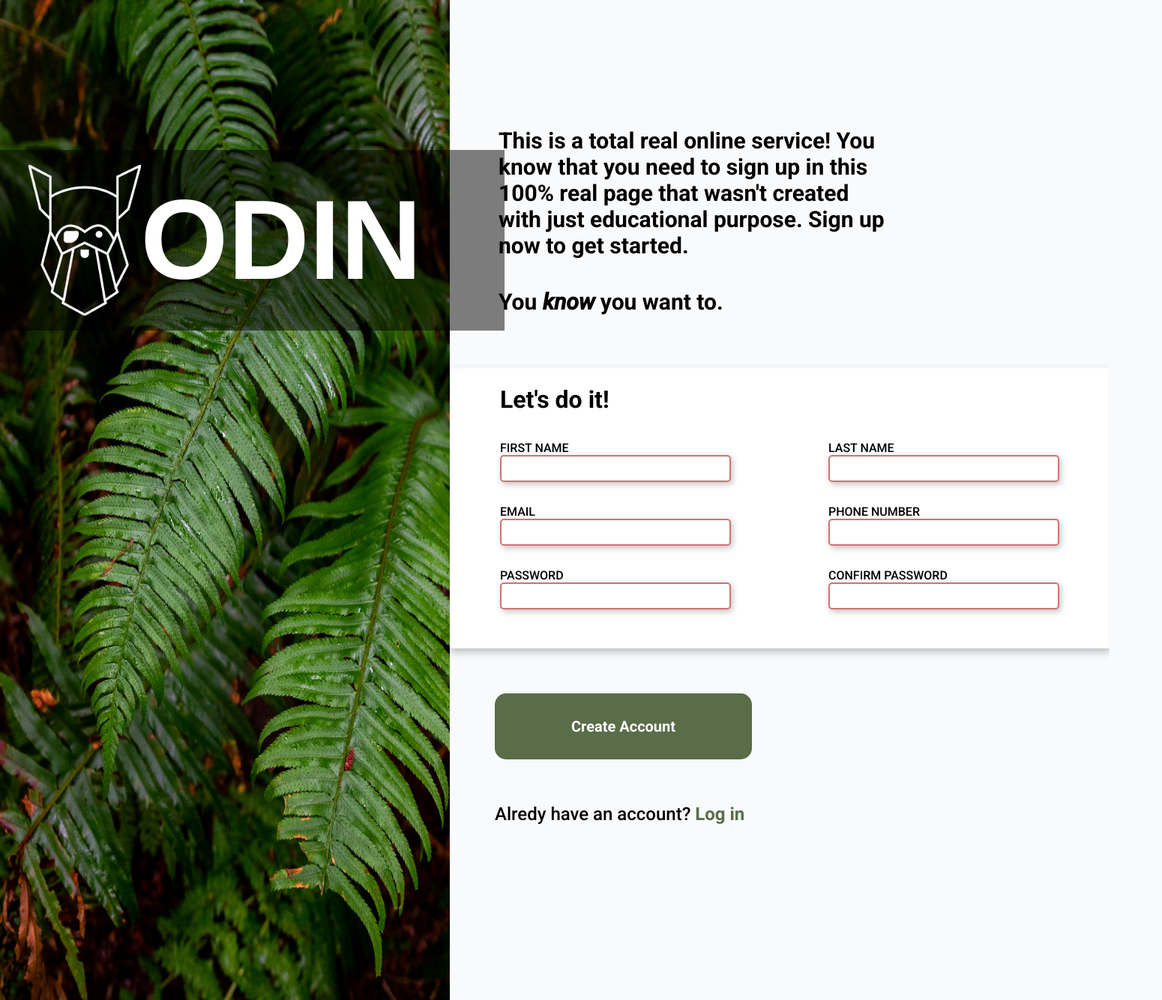
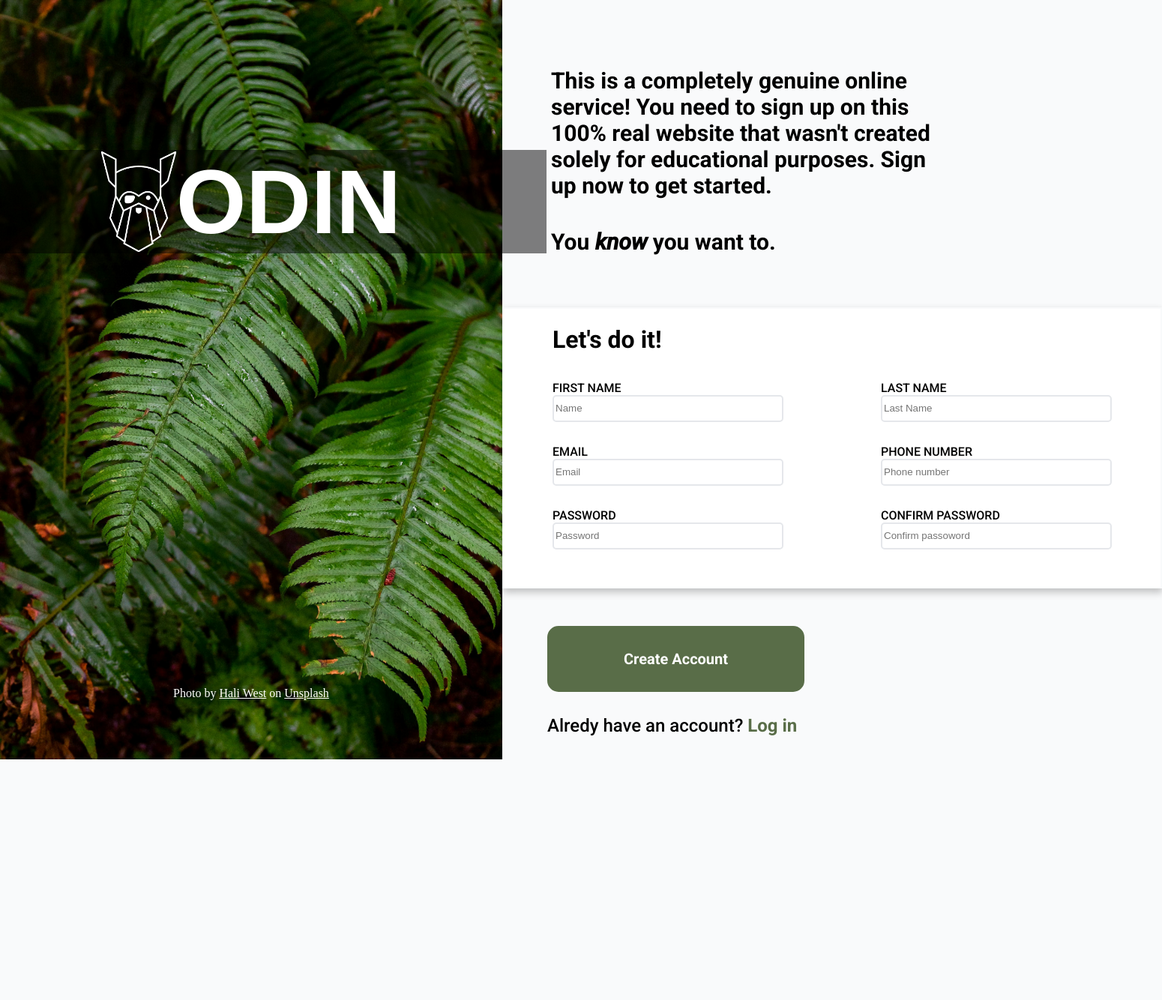
Before and after one commit to Hrid1402/Sign-up-Form, a plain HTML site: page index.html in a window 1280 px wide. Shown: the whole page at 75% size, 1550 px wide, since content can reach past the window. After the commit the page ends 1126 px from the top, so only its background shows below. Drawn offline with Linux system fonts and the light colour scheme; a web font is replaced by a local one.

Commit message:
better css

```diff
--- a/index.html
+++ b/index.html
@@ -8,38 +8,41 @@
 </head>
 <body>
     <div class="leftSide">
-        <img src="images/background.jpg" alt="background" width="600px">
+        <img src="images/background.jpg" alt="background"  height ="90%"width="670px">
         <div class="logo">
-            <img src="images/odin-lined.png" alt="logo" width="150px">
+            <img src="images/odin-lined.png" alt="logo" width="100px">
             <h1>ODIN</h1>
+            <p class="credits">Photo by <a href="https://unsplash.com/es/@haliewestphoto">Hali West</a> on <a href="https://unsplash.com/">Unsplash</a></p>
         </div>
     </div>
     <div class="rightSide">
         <div class="upperPart">
             <div class="mainText">
-                <h1>This is a total real online service! You know that you need to sign up in this 100% real page that wasn't created with just educational purpose. Sign up now to get started.</h1>
+                <h1>This is a completely genuine online service! You need to sign up on this 100% real website that wasn't created solely for educational purposes. Sign up now to get started.</h1>
                 <h1>You <span>know</span> you want to.</h1>
             </div>
         </div>
 
         <div class="formBlock">
             <h1>Let's do it!</h1>
-            <form id="form" action="#" method="get" class="mainForm">
+            <form id="form" action="https://httpbin.org/post" method="post" class="mainForm">
                 <div class="leftBlock">
 
                     <div class="block">
                         <label for="firstName">FIRST NAME</label>
-                        <input type="text" id="firstName" name="name" required>
+                        <input type="text" id="firstName" name="name" placeholder="Name">
+
                     </div>
 
                     <div class="block">
                         <label for="email">EMAIL</label>
-                        <input type="email" id="email" name="email" required>
+                        <input type="email" id="email" name="email" placeholder="Email">
+
                     </div>
 
                     <div class="block">
                         <label for="password">PASSWORD</label>
-                        <input type="password" id="password" name="password" minlength="8" required >
+                        <input type="password" id="password" name="password" minlength="8" placeholder="Password">
                     </div>
                 </div>
 
@@ -47,17 +50,17 @@
 
                     <div class="block">
                         <label for="lastName">LAST NAME</label>
-                        <input type="text" id="lastName" name="lastName" required>
+                        <input type="text" id="lastName" name="lastName" placeholder="Last Name">
                     </div>
 
                     <div class="block">
                         <label for="phone">PHONE NUMBER</label>
-                        <input type="tel" id="phone" name="phone" required>
+                        <input type="tel" id="phone" name="phone" pattern="[0-9]" placeholder="Phone number">
                     </div>
 
                     <div class="block">
                         <label for="CONFIRMpassword">CONFIRM PASSWORD</label>
-                        <input type="password" id="CONFIRMpassword" name="CONFIRMpassword" minlength="8"required>
+                        <input type="password" id="CONFIRMpassword" name="CONFIRMpassword" minlength="8" placeholder="Confirm passoword">
                     </div>
                 </div>
             </form>
--- a/style.css
+++ b/style.css
@@ -10,6 +10,7 @@
     --backgroundPageColor: #f9fafb;
 }
 body{
+    overflow: hidden;
     background-color: var(--backgroundPageColor);
     padding: 0%;
     margin: 0;
@@ -25,7 +26,7 @@ body{
     justify-content: center;
     align-items: center;
     position: absolute;
-    padding: 20px 110px;
+    padding: 0px 194px;
     top: 200px;
     align-self: center;
     background-color: rgba(0, 0, 0, 0.5);
@@ -33,7 +34,7 @@ body{
 .logo h1{
     color: white;
     font-family: 'Norse', sans-serif;
-    font-size: 150px;
+    font-size: 120px;
     margin: 0;
     padding: 0%;
 }
@@ -52,7 +53,7 @@ body{
 }
 .rightSide{
     display: flex;
-    padding: 150px 0px;
+    padding: 70px 0px;
     width: 100%;
 
     flex-direction: column;
@@ -83,7 +84,6 @@ body{
     width: 300px;
 
 }
-
 .rightSide .block input:focus{
     border: 2px solid #6e8ce2;
     box-shadow: 2px 3px 8px rgba(0, 0, 0, 0.245);
@@ -103,12 +103,20 @@ form{
     flex-direction: row;
 }
 .bottomPart{
-    padding: 60px;
+    padding: 50px 60px;
     display: flex;
     flex-direction: column;
     align-items: start;
-    gap: 35px;
+    gap: 7px;
 
+}
+.logo .credits{
+    position: absolute;
+    top: 700px;
+    color: white;
+}
+.logo .credits a{
+    color: white;
 }
 button{
     border: 4px solid #596D48;
```
